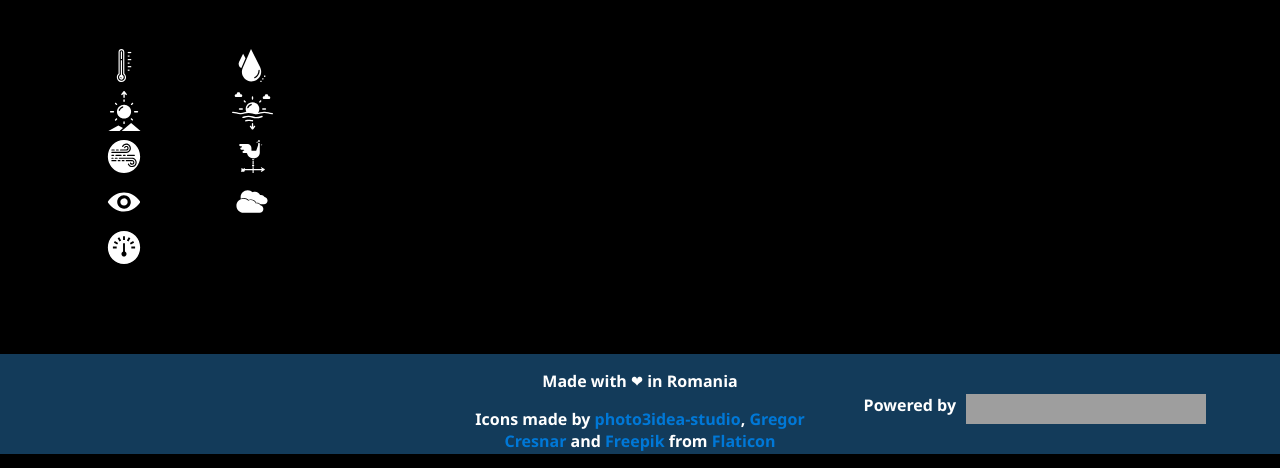
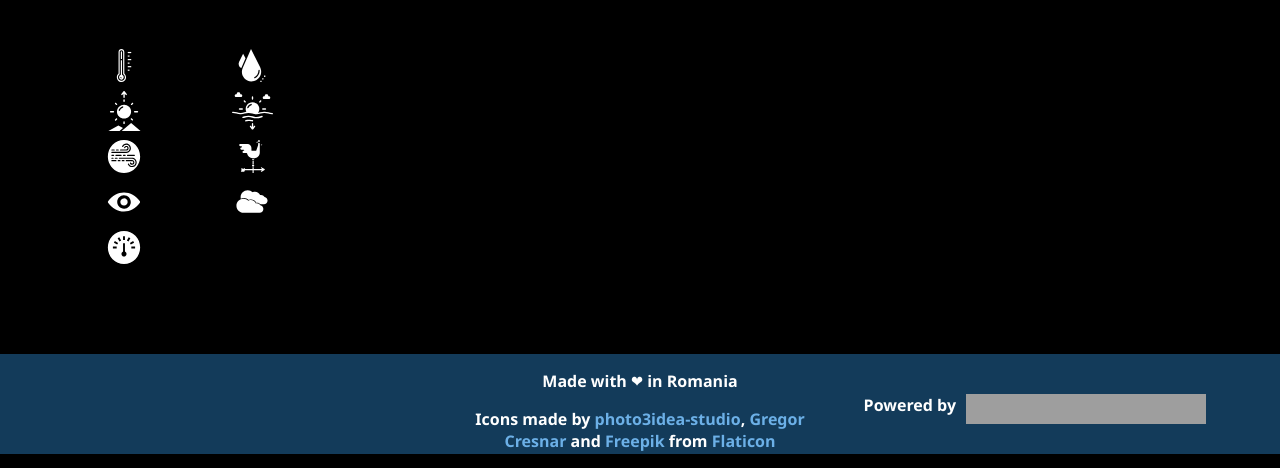
Before and after one commit to The24thDS/weatherNow, a plain HTML site: page index.html in a window 1280 px wide. Shown: the part 346-814 px from the top of the page. Drawn offline with Linux system fonts and the light colour scheme; no server answers; grey boxes are pictures that could not be loaded.

Commit message:
Changed link color

```diff
--- a/main.css
+++ b/main.css
@@ -47,7 +47,7 @@ footer{
     font-weight: bold;
 }
 footer #credits a{
-    color: #0078D7;
+    color: #6cb0e7;
     text-decoration: none;
 }
 
```
